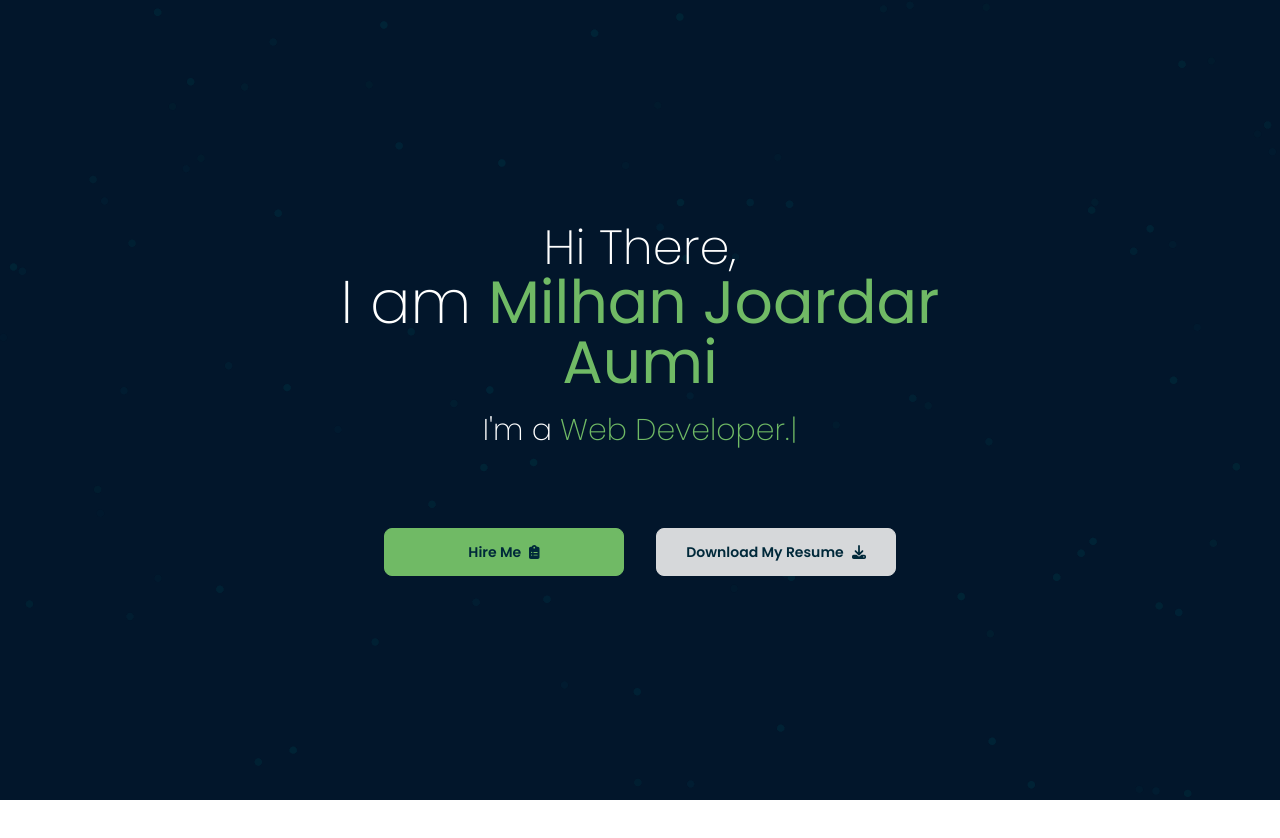
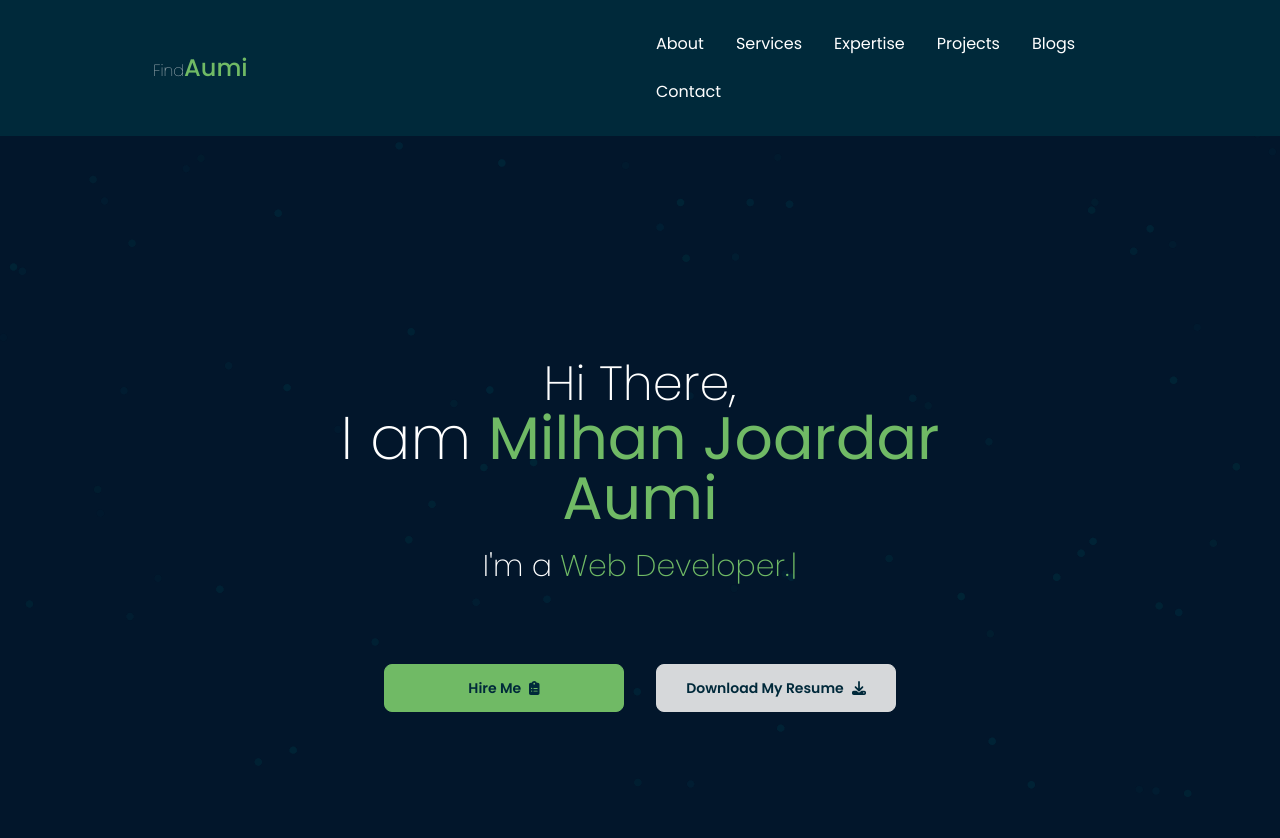
Before and after one commit to mjaumi/portfolio-milhan-joardar-aumi, a React (Create React App) app: page / in a window 1280 px wide. Shown: the top 838 px of the page. Before the commit the page ends 800 px from the top, so only its background shows below. Built offline with nearby package versions, Linux system fonts and the light colour scheme.

Commit message:
header component added

```diff
--- a/src/App.js
+++ b/src/App.js
@@ -1,9 +1,11 @@
 import './App.css';
+import Header from './components/Header/Header';
 import Hero from './components/Hero/Hero';
 
 function App() {
   return (
     <main className='App bg-primary min-h-screen font-poppins' data-theme='portfolio-theme'>
+      <Header />
       <Hero />
     </main>
   );
--- /dev/null
+++ b/src/components/Header/Header.js
@@ -0,0 +1,42 @@
+import React from 'react';
+
+const Header = () => {
+
+    // rendering header component here
+    return (
+        <header className='sticky top-0 z-[99999] bg-secondary text-base-100 py-3'>
+            <div className='navbar w-full md:w-4/5 mx-auto'>
+                <div className='navbar-start'>
+                    <div className='dropdown'>
+                        <label tabIndex='0' className='btn btn-ghost lg:hidden'>
+                            <svg xmlns='http://www.w3.org/2000/svg' className='h-5 w-5' fill='none' viewBox='0 0 24 24' stroke='currentColor'><path strokeLinecap='round' strokeLinejoin='round' strokeWidth='2' d='M4 6h16M4 12h8m-8 6h16' /></svg>
+                        </label>
+                        <ul tabIndex='0' className='menu menu-compact dropdown-content mt-3 p-2 shadow bg-secondary rounded-box w-52'>
+                            <li className='hover:opacity-40 duration-300'><a>About</a></li>
+                            <li className='hover:opacity-40 duration-300'><a>Services</a></li>
+                            <li className='hover:opacity-40 duration-300'><a>Expertise</a></li>
+                            <li className='hover:opacity-40 duration-300'><a>Projects</a></li>
+                            <li className='hover:opacity-40 duration-300'><a>Blogs</a></li>
+                            <li className='hover:opacity-40 duration-300'><a>Contact</a></li>
+                        </ul>
+                    </div>
+                    <a className='btn btn-ghost normal-case text-xl'>
+                        <p className='text-base font-thin'>Find<span className='text-2xl font-medium text-accent'>Aumi</span></p>
+                    </a>
+                </div>
+                <div className='navbar-end hidden lg:flex'>
+                    <ul className='menu menu-horizontal p-0'>
+                        <li className='hover:opacity-40 duration-300'><a>About</a></li>
+                        <li className='hover:opacity-40 duration-300'><a>Services</a></li>
+                        <li className='hover:opacity-40 duration-300'><a>Expertise</a></li>
+                        <li className='hover:opacity-40 duration-300'><a>Projects</a></li>
+                        <li className='hover:opacity-40 duration-300'><a>Blogs</a></li>
+                        <li className='hover:opacity-40 duration-300'><a>Contact</a></li>
+                    </ul>
+                </div>
+            </div>
+        </header>
+    );
+};
+
+export default Header;
--- a/src/components/Hero/Hero.js
+++ b/src/components/Hero/Hero.js
@@ -5,13 +5,17 @@ import Typewriter from 'typewriter-effect';
 import ParticleBackground from '../ParticleBackground/ParticleBackground';
 
 const Hero = () => {
+
+    // rendering hero component here
     return (
         <section className='h-screen relative'>
             <div className='w-full md:w-fit left-1/2 top-1/2 -translate-x-1/2 -translate-y-1/2 absolute z-10'>
                 <div className='flex flex-col items-center justify-center font-extralight'>
-                    <h3 className='text-base-100 text-xl md:text-5xl'>Hi There,</h3>
-                    <h1 className='text-base-100 text-2xl md:text-6xl'>I am <span className='text-accent font-normal'>Milhan Joardar Aumi</span></h1>
-                    <div className='text-base-100 flex text-sm md:text-3xl mt-5'>
+                    <div className='animate-bottom-top-fade-in'>
+                        <h3 className='text-base-100 text-xl md:text-5xl'>Hi There,</h3>
+                        <h1 className='text-base-100 text-2xl md:text-6xl'>I am <span className='text-accent font-normal'>Milhan Joardar Aumi</span></h1>
+                    </div>
+                    <div className='text-base-100 flex text-sm md:text-3xl mt-5 opacity-0 animate-fade-in'>
                         <p className='mr-2'>I'm a</p>
                         <Typewriter
                             options={{
@@ -25,7 +29,7 @@ const Hero = () => {
                             }}
                         />
                     </div>
-                    <div className='mt-20'>
+                    <div className='mt-20 opacity-0 animate-fade-in'>
                         <button className='btn btn-accent text-secondary gap-2 capitalize w-60'>
                             Hire Me
                             <FontAwesomeIcon icon={faClipboardList} />
--- a/src/components/ParticleBackground/ParticleBackground.js
+++ b/src/components/ParticleBackground/ParticleBackground.js
@@ -65,25 +65,19 @@ const ParticleBackground = () => {
         }
     }, []);
 
+    // initializing particles
     const particlesInit = useCallback((engine) => {
-        console.log(engine);
-
         // you can initialize the tsParticles instance (main) here, adding custom shapes or presets
         // this loads the tsparticles package bundle, it's the easiest method for getting everything ready
         // starting from v2 you can add only the features you need reducing the bundle size
         loadFull(engine);
     }, []);
 
-    const particlesLoaded = (container) => {
-        console.log(container);
-    };
-
     // rendering particle background component here
     return (
         <Particles
             id='tsparticles'
             init={particlesInit}
-            loaded={particlesLoaded}
             options={options}
         />
     );
--- a/tailwind.config.js
+++ b/tailwind.config.js
@@ -6,6 +6,20 @@ module.exports = {
     extend: {
       fontFamily: {
         'poppins': ["'Poppins'", 'sans-serif'],
+      },
+      keyframes: {
+        'bottom-top-fade-in': {
+          '0%': { 'margin-top': '200px', opacity: 0 },
+          ' 100%': { 'margin-top': '0px', opacity: 1 },
+        },
+        'fade-in': {
+          '0%': { opacity: 0 },
+          ' 100%': { opacity: 1 },
+        }
+      },
+      animation: {
+        'bottom-top-fade-in': 'bottom-top-fade-in 1s ease-in-out',
+        'fade-in': 'fade-in 1s ease-in-out 1s forwards',
       },
     },
   },
```
